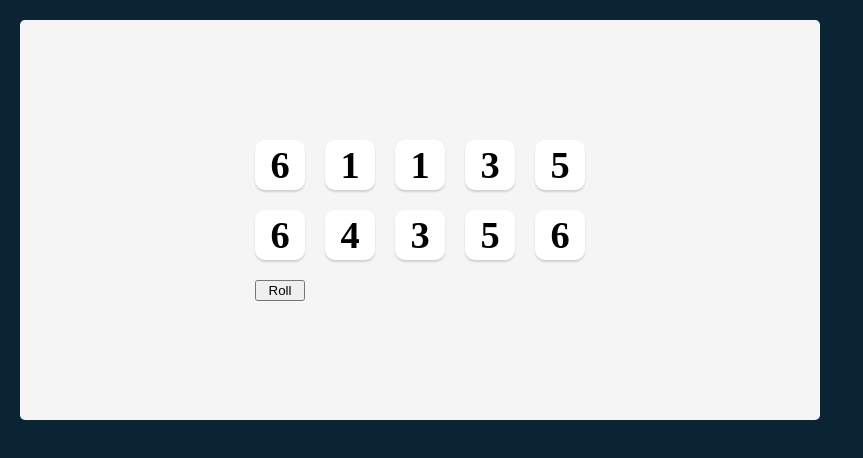
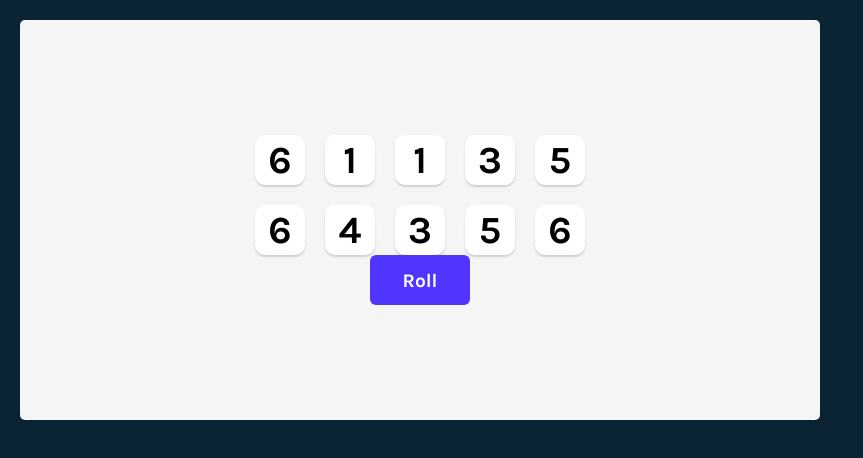
Before and after one commit to Arafat-alim/tenzies-app, a React (Create React App) app: page / in a window 1280 px wide. Shown: the top 458 px of the page, without its empty margins (0-863 px from the left). Built offline with nearby package versions, Linux system fonts and the light colour scheme.

Commit message:
roll button with styled.

```diff
--- a/src/App.js
+++ b/src/App.js
@@ -20,10 +20,10 @@ function App() {
   }
   return (
     <main>
-      <div className="dice-container">
-        {diceElement}
-        <button onClick={onRoll}>Roll</button>
-      </div>
+      <div className="dice-container">{diceElement}</div>
+      <button onClick={onRoll} className="roll-dice">
+        Roll
+      </button>
     </main>
   );
 }
--- a/src/index.css
+++ b/src/index.css
@@ -1,3 +1,5 @@
+@import url('https://fonts.googleapis.com/css2?family=Inter:wght@400;700&family=Karla:wght@400;700&display=swap');
+
 * {
   box-sizing: border-box;
 
@@ -7,6 +9,7 @@ body {
   background-color: #0B2434;
   margin: 0;
   padding: 20px;
+  font-family: 'Karla', sans-serif;
 }
 
 main {
@@ -41,3 +44,24 @@ main {
   border-radius: 10px;
   font-size: 1.2rem;
 }
+
+.roll-dice {
+  font-family: 'Karla', sans-serif;
+  height: 50px;
+  width: 100px;
+  border: none;
+  border-radius: 6px;
+  background-color: #5035FF;
+  color: white;
+  font-size: 1.2rem;
+  font-weight: 700;
+  cursor: pointer;
+}
+
+.roll-dice:focus {
+  outline: none;
+}
+
+.roll-dice:active {
+  box-shadow: inset 5px 5px 10px -3px rgba(0, 0, 0, 0.7);
+}
```
